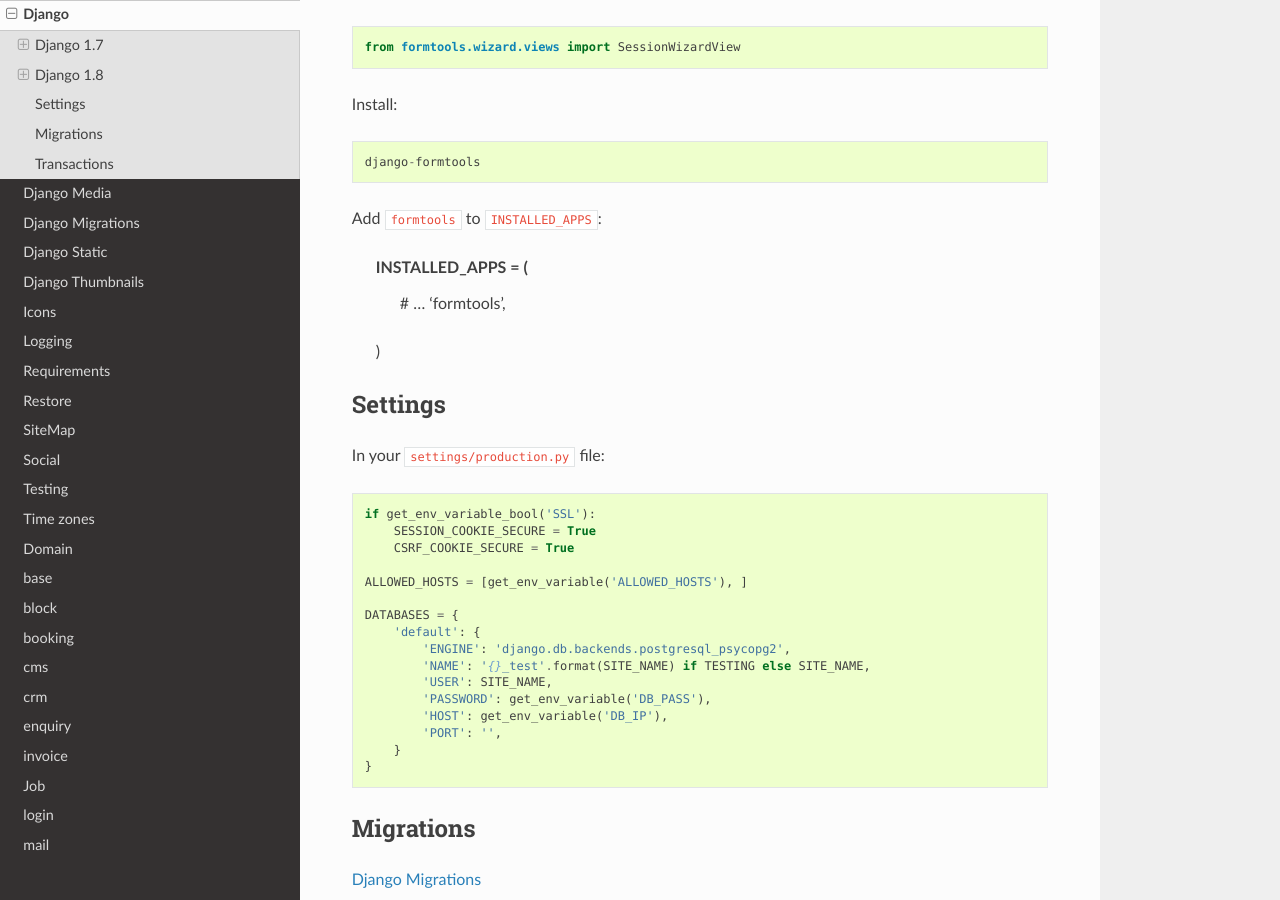
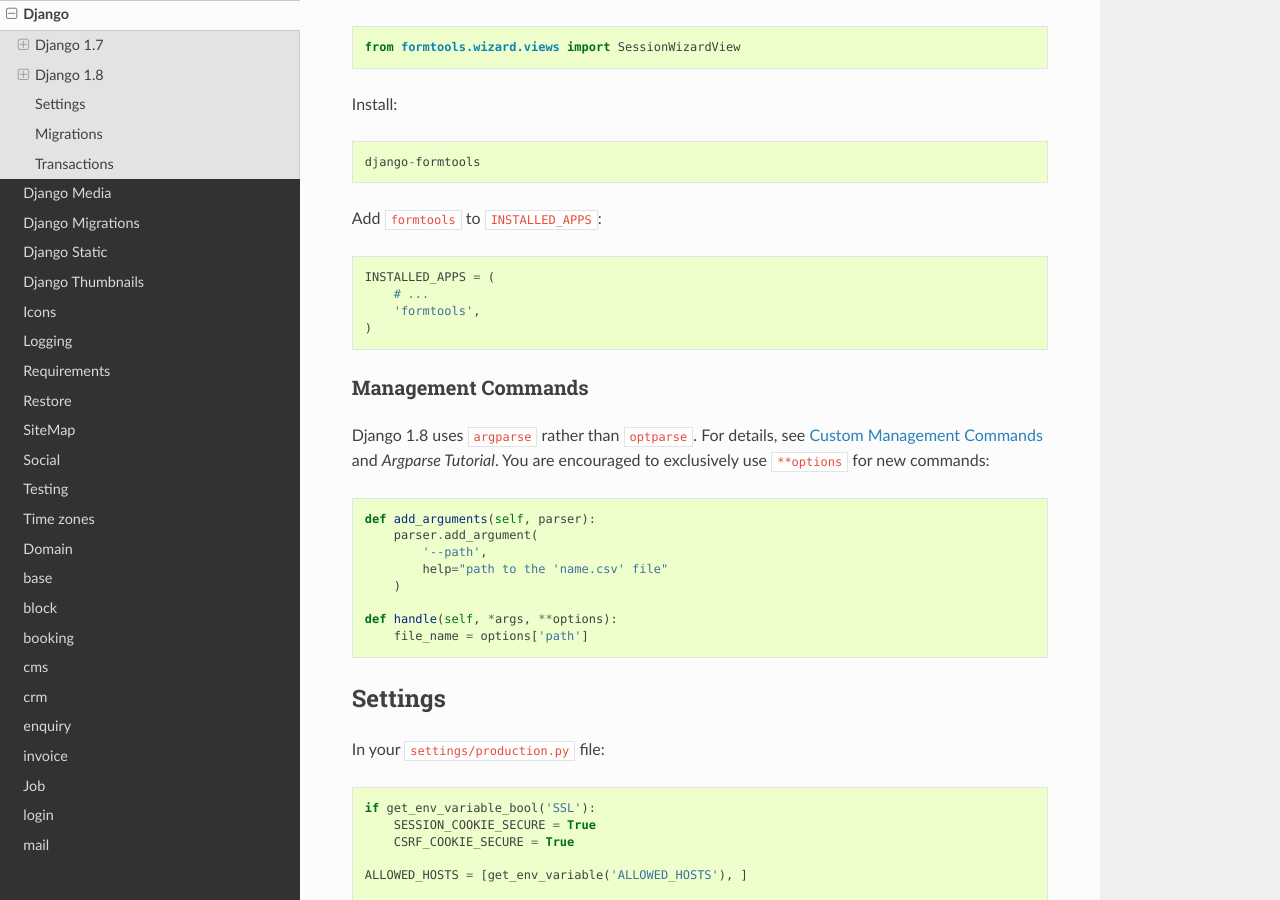
Before and after one commit to pkimber/old-docs-migrated-to-gitlab, a Sphinx documentation site: the page built from source/dev-django.rst, in a window 1280 px wide and 900 px high, scrolled down 2040 px. Built offline with Sphinx 7.4.7 and the Read the Docs theme 2.0.0, drawn with Linux system fonts in a browser that asks for light colours.

Commit message:
django 1.8 #924

```diff
--- a/source/dev-django.rst
+++ b/source/dev-django.rst
@@ -94,12 +94,28 @@
 
   django-formtools
 
-Add ``formtools`` to ``INSTALLED_APPS``:
+Add ``formtools`` to ``INSTALLED_APPS``::
 
   INSTALLED_APPS = (
       # ...
       'formtools',
   )
+
+Management Commands
+-------------------
+
+Django 1.8 uses ``argparse`` rather than ``optparse``.  For details, see
+`Custom Management Commands`_ and `Argparse Tutorial`.  You are encouraged to
+exclusively use ``**options`` for new commands::
+
+  def add_arguments(self, parser):
+      parser.add_argument(
+          '--path',
+          help="path to the 'name.csv' file"
+      )
+
+  def handle(self, *args, **options):
+      file_name = options['path']
 
 Settings
 ========
@@ -150,3 +166,7 @@
       return HttpResponseRedirect(self.get_success_url())
 
 If we don't do this then queued tasks are called before the object is saved.
+
+
+.. _`Argparse Tutorial`: https://docs.python.org/3/howto/argparse.html#argparse-tutorial
+.. _`Custom Management Commands`: https://docs.djangoproject.com/en/1.8/howto/custom-management-commands/
```
Also changed, not shown: source/dev-requirements.rst (+7 -4 lines).
